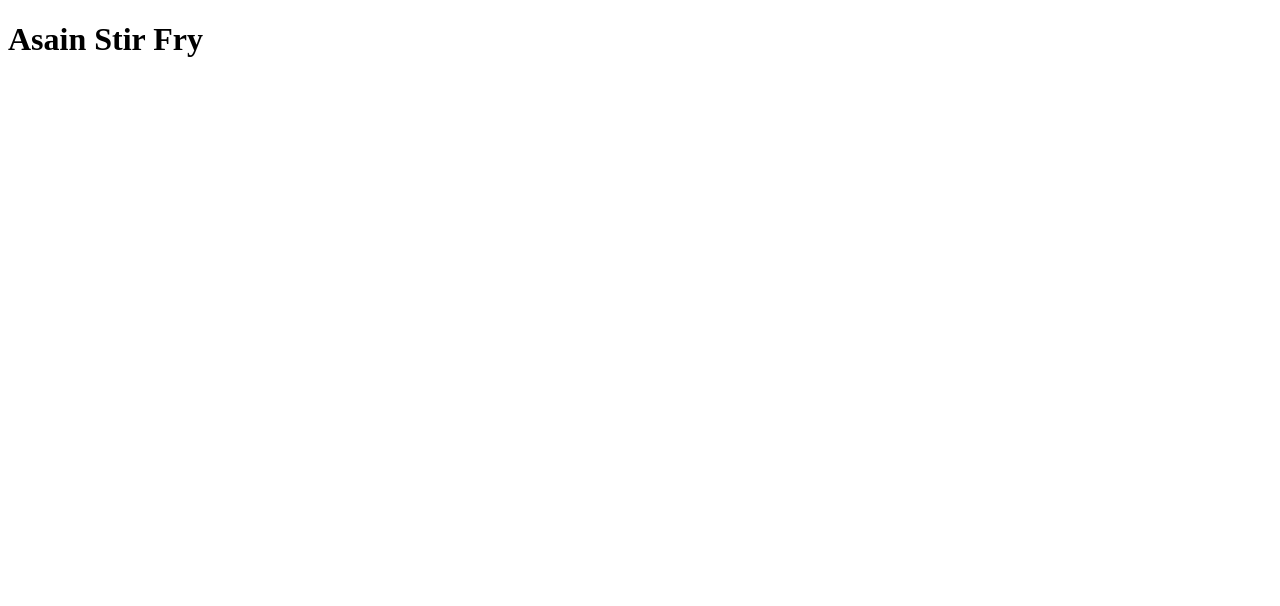
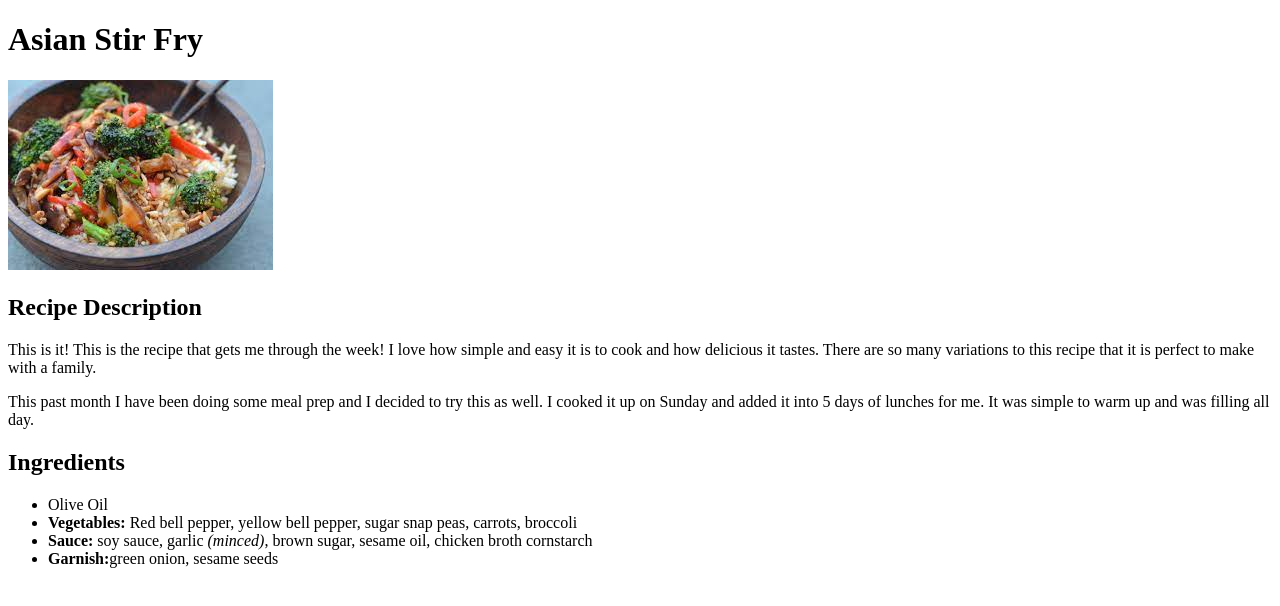
Before and after one commit to cooperlillquist/odin-recipes, a plain HTML site: page recipes/stirfry.html in a window 1280 px wide. Drawn offline with Linux system fonts and the light colour scheme.

Commit message:
Added images dir and added instructions to sitrfruyingredients to stirfry.html

```diff
--- a/recipes/stirfry.html
+++ b/recipes/stirfry.html
@@ -6,6 +6,24 @@
     <title>Asian Stir Fry</title>
 </head>
 <body>
-    <h1> Asain Stir Fry</h1>
+    <h1> Asian Stir Fry</h1>
+    <img src="../images/stirfry.jpg" alt="asian stir fry">
+    <h2> Recipe Description</h2>
+        <p> This is it! This is the recipe that gets me through the week!
+            I love how simple and easy it is to cook and how delicious it tastes.
+            There are so many variations to this recipe that it is perfect to make with a family.</p>
+        <p>This past month I have been doing some meal prep and I decided to try this as well.
+           I cooked it up on Sunday and added it into 5 days of lunches for me.
+           It was simple to warm up and was filling all day.</p>
+
+    <h2> Ingredients </h2>
+            <ul>
+                <li> Olive Oil</li>
+                <li><strong>Vegetables:</strong> Red bell pepper, yellow bell pepper, sugar snap peas, carrots, broccoli</li>
+                <li><strong>Sauce:</strong> soy sauce, garlic <em>(minced)</em>, brown sugar, sesame oil, chicken broth
+                     cornstarch</li>
+                <li><strong>Garnish:</strong>green onion, sesame seeds</li>
+            </ul>
+
 </body>
 </html>
```
Also changed, not shown: images/stirfry.jpg (added).
